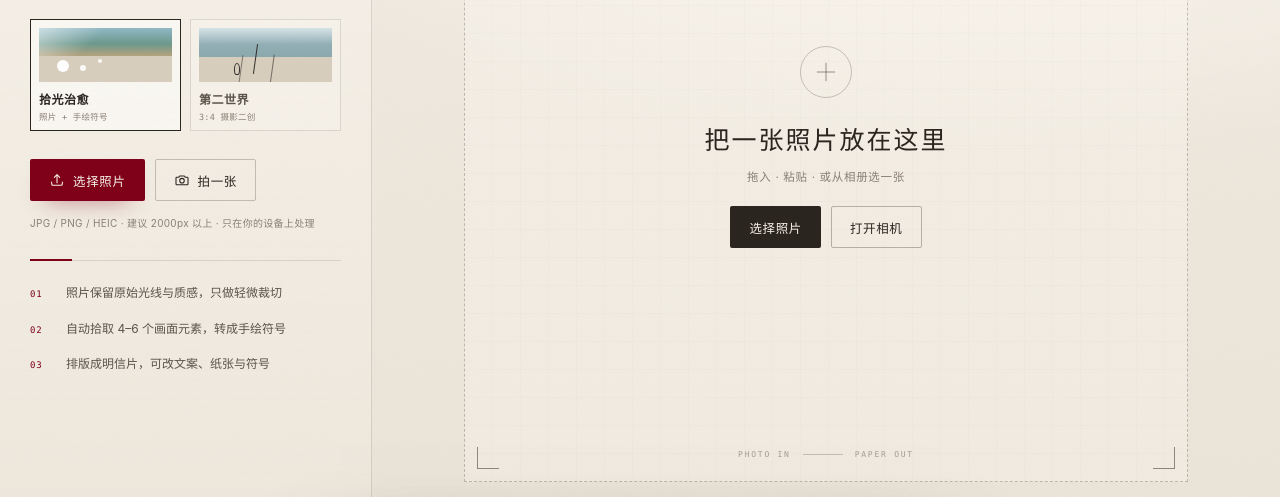
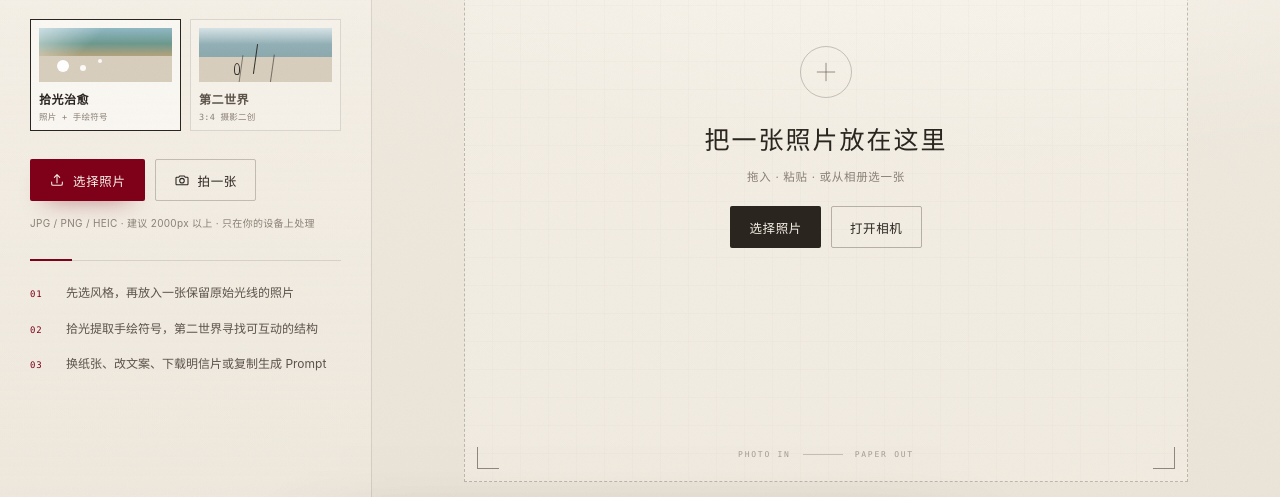
Before and after one commit to 9heqingli/shiguang-postcard, a plain HTML site: page index.html in a window 1280 px wide. Shown: the part 300-797 px from the top of the page. Drawn offline with Linux system fonts and the light colour scheme.

Commit message:
Refresh the two-style onboarding copy

```diff
--- a/index.html
+++ b/index.html
@@ -57,9 +57,9 @@
           <p class="fineprint">JPG / PNG / HEIC · 建议 2000px 以上 · 只在你的设备上处理</p>
           <div class="intro-rule"><span></span></div>
           <ol class="steps">
-            <li><b>01</b><span>照片保留原始光线与质感，只做轻微裁切</span></li>
-            <li><b>02</b><span>自动拾取 4–6 个画面元素，转成手绘符号</span></li>
-            <li><b>03</b><span>排版成明信片，可改文案、纸张与符号</span></li>
+            <li><b>01</b><span>先选风格，再放入一张保留原始光线的照片</span></li>
+            <li><b>02</b><span>拾光提取手绘符号，第二世界寻找可互动的结构</span></li>
+            <li><b>03</b><span>换纸张、改文案、下载明信片或复制生成 Prompt</span></li>
           </ol>
         </section>
 
```
